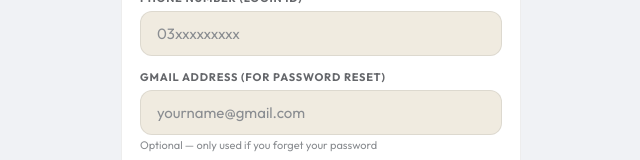
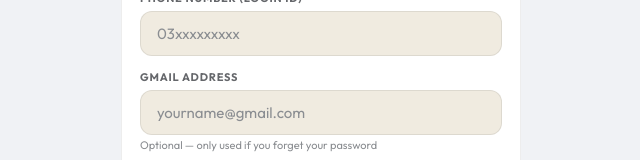
Before and after one commit to umerhayat93/Get-Talent, a React (Vite) app in the folder frontend/: page /register/player in a window 1280 px wide. Shown: the part 251-411 px from the top of the page, without its empty margins (319-959 px from the left). Built offline with nearby package versions, Linux system fonts and the light colour scheme; no server answers.

Commit message:
Update RegisterPlayerPage.jsx

```diff
--- a/frontend/src/pages/RegisterPlayerPage.jsx
+++ b/frontend/src/pages/RegisterPlayerPage.jsx
@@ -122,7 +122,7 @@ export default function RegisterPlayerPage() {
 
           {/* Gmail */}
           <div style={{ marginBottom: 14 }}>
-            <label style={lbl}>Gmail Address (for password reset)</label>
+            <label style={lbl}>Gmail Address </label>
             <input type="email" value={form.email} onChange={e => setField('email', e.target.value)} placeholder="yourname@gmail.com" style={inp} onFocus={e => e.target.style.borderColor = '#1877f2'} onBlur={e => e.target.style.borderColor = '#e4e6ea'} />
             <p style={{ fontSize:11, color:'#8a8d91', marginTop:3 }}>Optional — only used if you forget your password</p>
           </div>
```
